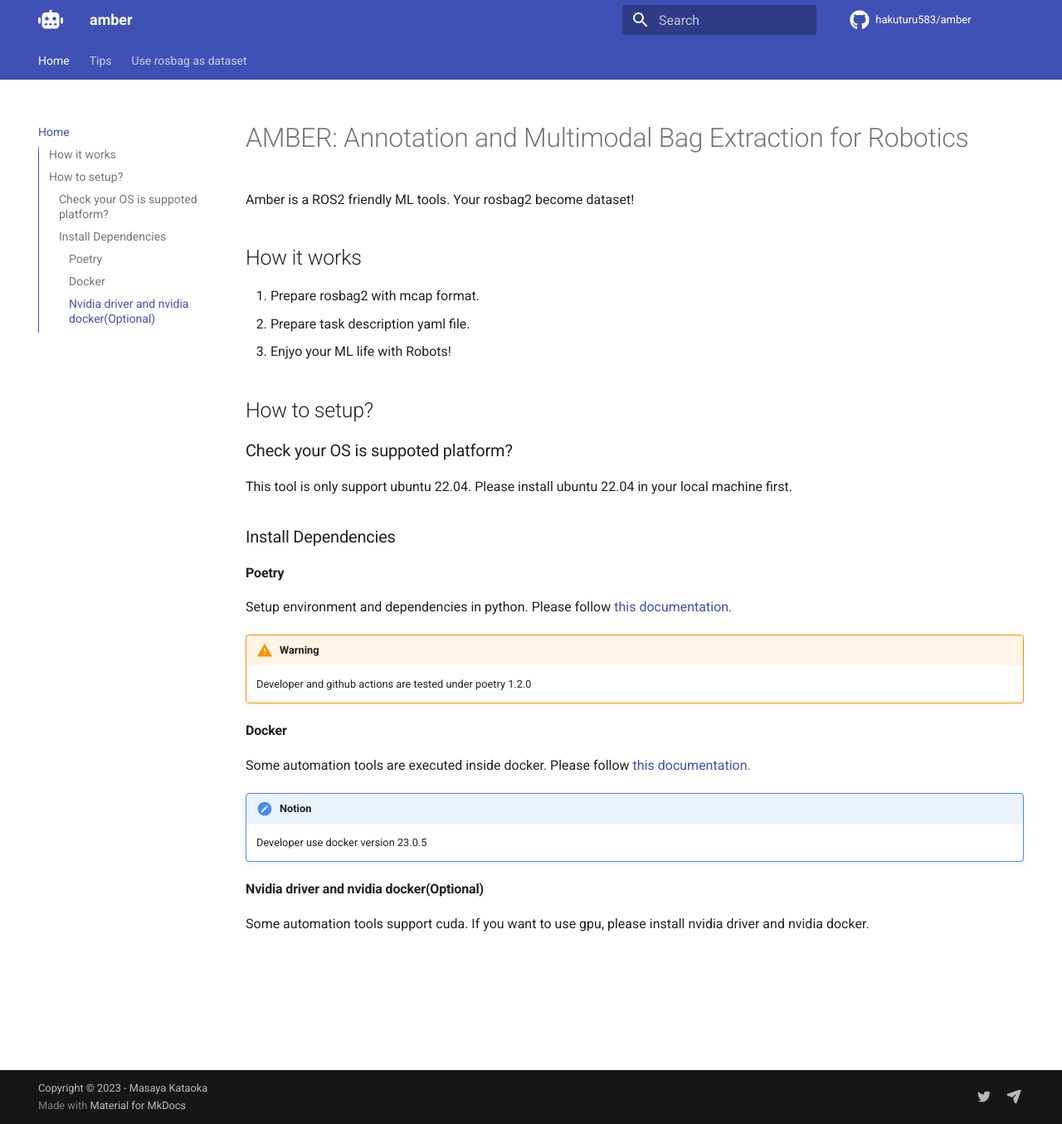
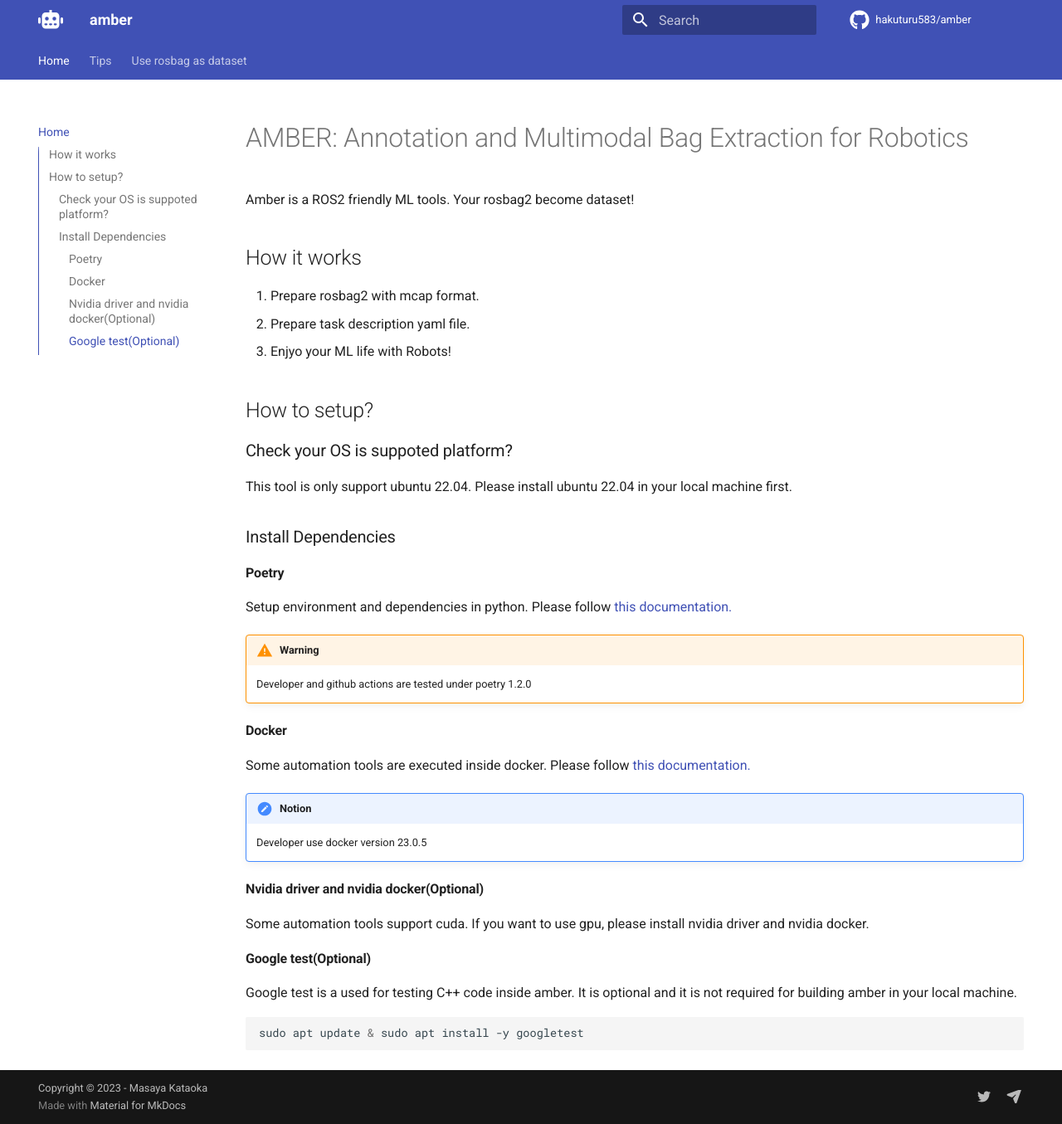
Before and after one commit to rosbag-sharing-community/amber, an MkDocs documentation site: the page built from docs/index.md, in a window 1280 px wide and 1355 px high. Shown: the whole window at 83% size. Built offline with MkDocs 1.6.1 and Material for MkDocs 9.7.7, drawn with Linux system fonts in a browser that asks for light colours; nearby versions of some CDN libraries; comment, search, counter and statistics services are not loaded.

````diff
--- a/docs/index.md
+++ b/docs/index.md
@@ -33,3 +33,11 @@ Please follow [this documentation.](https://docs.docker.com/engine/install/ubunt
 #### Nvidia driver and nvidia docker(Optional)
 Some automation tools support cuda.
 If you want to use gpu, please install nvidia driver and nvidia docker.
+
+#### Google test(Optional)
+Google test is a used for testing C++ code inside amber.
+It is optional and it is not required for building amber in your local machine.
+
+```bash
+sudo apt update & sudo apt install -y googletest
+```
````
Also changed, not shown: pyproject.toml (+4 -4 lines).
